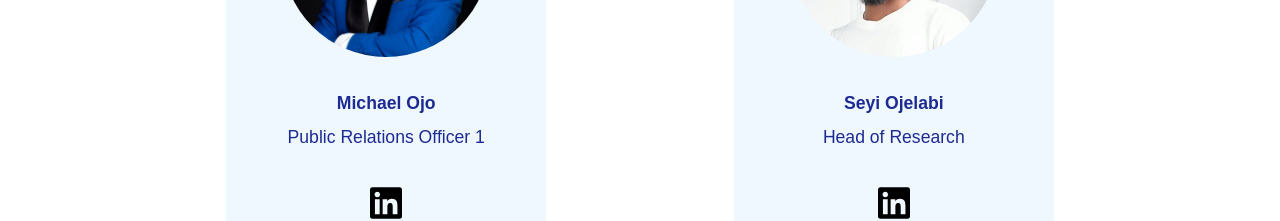
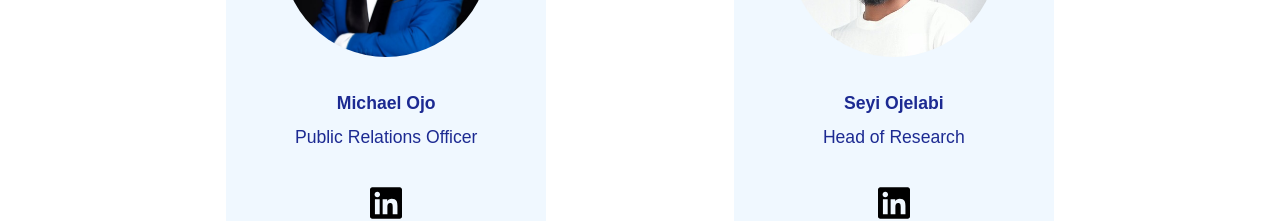
Before and after one commit to NIHDSo/nihds_web, a React (Vite) app: page / in a window 1280 px wide. Shown: the part 3220-3441 px from the top of the page. Built offline with nearby package versions, Linux system fonts and the light colour scheme.

Commit message:
remove sentence1 from micheal

```diff
--- a/src/mockData/data.js
+++ b/src/mockData/data.js
@@ -65,7 +65,7 @@ export const executiveList = [
     {
         id: "4",
         name: "Michael Ojo",
-        title: "Public Relations Officer 1",
+        title: "Public Relations Officer",
         link: "https://linkedin.com/in/michael-ojo-38271a130",
         image: michaelOjoImage,
     },
@@ -242,7 +242,7 @@ export const allOrdredList = [
     {
         id: "6",
         name: "Michael Ojo",
-        title: "Public Relations Officer 1",
+        title: "Public Relations Officer",
         link: "https://linkedin.com/in/michael-ojo-38271a130",
         image: michaelOjoImage,
     },
```
